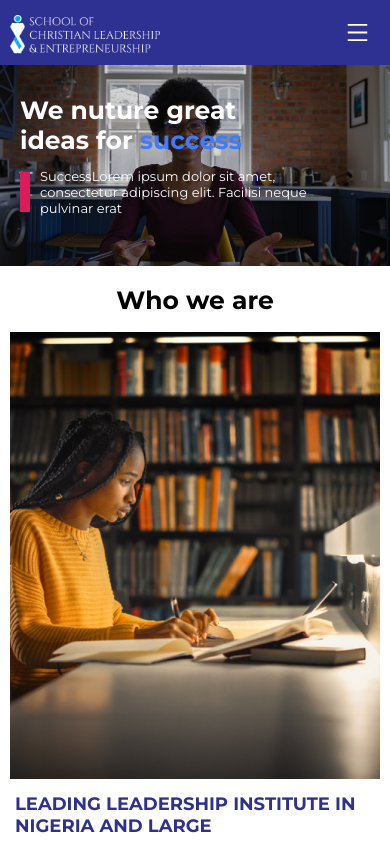
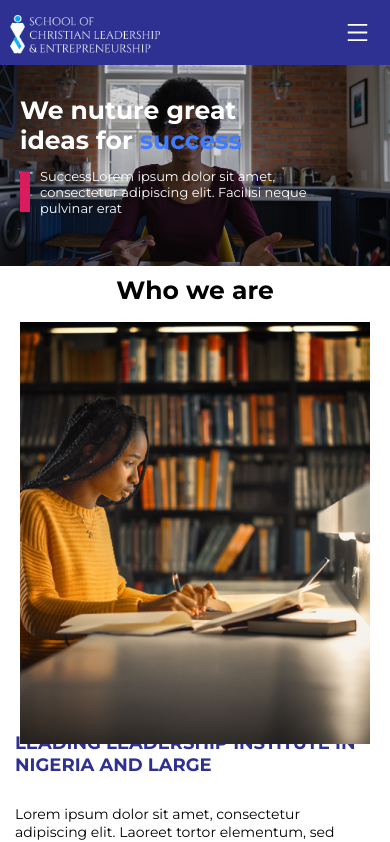
Before and after one commit to inedjosh/scle, a Next.js app: page / in a window 390 px wide. Shown: the top 842 px of the page. Built offline with nearby package versions, Linux system fonts and the light colour scheme.

Commit message:
fixed homepaage

```diff
--- a/pages/index.js
+++ b/pages/index.js
@@ -30,7 +30,7 @@ export default function Home() {
    <Header />
      <div className={styles.hero} >
       <div>
-        <Image src={background} className={styles.background} />
+        <Image src={background} height={750} className={styles.background} />
       </div>
      <div className={styles.overlay}></div>
    <div className={styles.heroDescription}>
@@ -65,7 +65,7 @@ export default function Home() {
       <div className={styles.whoWeAreImageDiv}>
            <Image
         src={lady}
-        className={styles.divImage}
+        className={styles.divImageMain}
           alt='image'
         />
         <div className={styles.overlapImages}>
--- a/styles/Home.module.css
+++ b/styles/Home.module.css
@@ -744,7 +744,7 @@ display: none;
  font-weight: bolder;
 }
 .background{
-  height: 400px;
+  height: 500px;
 }
 .subHeading{
   margin-top: 80px;
@@ -779,8 +779,10 @@ display: none;
   align-items: center;
   z-index: 20;
 }
+
 .whoWeAreImageDiv{
   position: relative;
+  height: 400px;
 }
 .overlapImages{
   position: absolute;
@@ -802,21 +804,23 @@ display: none;
  left: 20;
  right:20;
 }
-.divImage{
-  width: 300px;
-  /* height: 600px; */
-  flex: .6;
-
+.whoWeAreImageDivMain{
+  width: 100%;
+  /* height: 100px; */
+}
+.divImageMain{
+  width: 100%;
+  height: 100%;
 }
 .whoWeAreImageDiv{
-  padding: 0 10px;
+  padding: 0 20px;
 }
 .mainHeading{
   text-align: center;
   font-family: 'Montserrat', sans-serif;
   font-size:25px;
   font-weight: 900;
-  margin-top:20px;
+  margin-top:10px;
 }
 .flexDiv{
   display: flex;
@@ -892,6 +896,7 @@ margin-top:20px
 }
 .sectionImage{
   display: none;
+  display: hidden;
 }
 .testimonyImage{
 position: relative;
@@ -999,9 +1004,7 @@ position: relative;
 .contact{
   padding: 10px;
   margin-top:30px;
-  /* position: relative; */
   font-family: 'Montserrat', sans-serif;
-    /* height: 400px; */
 }
 .contactImage{
   display: hidden;
@@ -1023,14 +1026,14 @@ position: relative;
 .bigHeading{
   font-size: 15px;
   font-weight:300;
-  color:black;
+  color:white;
   text-align: center;
   margin-top:20px;
 }
 .formText{
   font-size: 10px;
   font-weight:300;
-  color:black;
+  color:white;
   text-align: center;
   margin-top: -10px;
   text-align: center;
```
